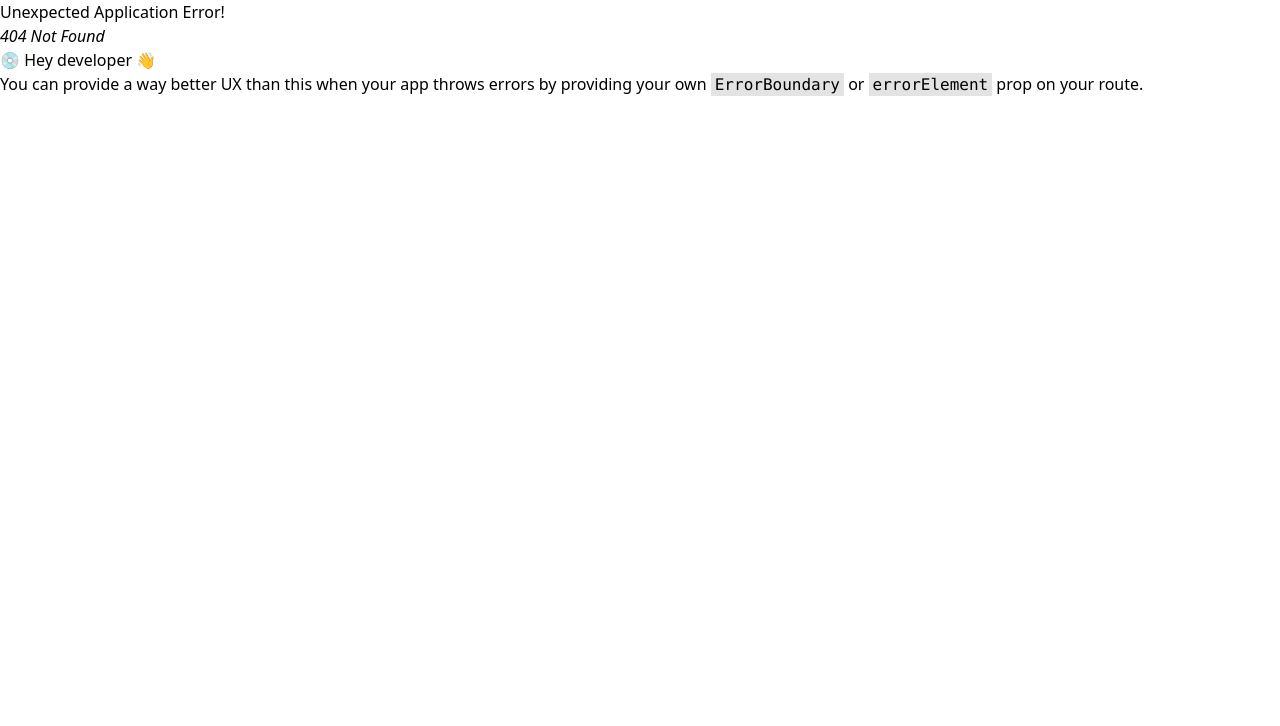
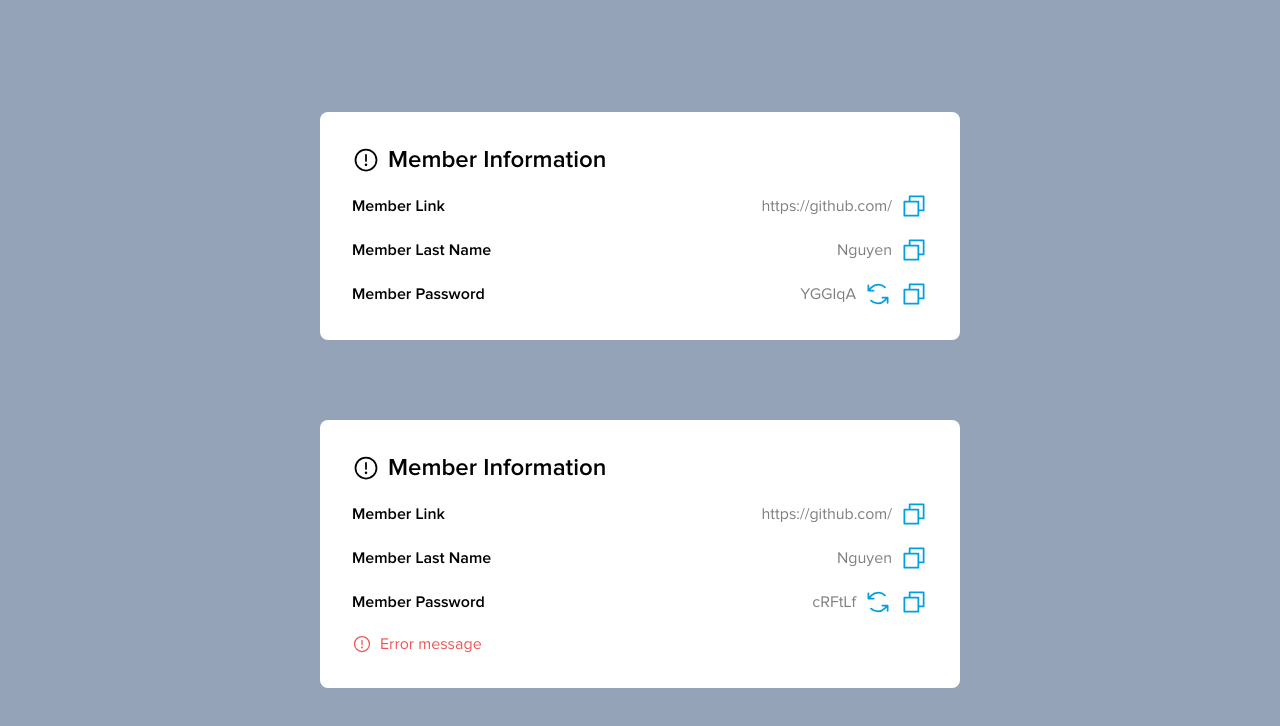
Before and after one commit to UofA-Blueprint/AlzheimerCalgary2.0, a React (Vite) app: page /member-information-test in a window 1280 px wide. Before the commit this address had no page. Shown: the top 726 px of the page. Built offline with nearby package versions, Linux system fonts and the light colour scheme.

Commit message:
Created Member Information component with basic functionalities

```diff
--- a/src/App.tsx
+++ b/src/App.tsx
@@ -14,6 +14,7 @@ import InputCodeTest from "@/routes/InputCodeTest";
 import ToastTestRoute from "@/routes/ToastTestRoute";
 import MediaUploadZoneTestRoute from "@/routes/MediaUploadZoneTestRoute";
 import ColorPickerTestRoute from "@/routes/ColorPickerTestRoute";
+import { MemberInformation } from "./components/MemberInformation";
 
 const router = createBrowserRouter([
   {
@@ -60,6 +61,22 @@ const router = createBrowserRouter([
     path: "/color-picker-test",
     element: <ColorPickerTestRoute />,
   },
+  {
+    path: "/member-information-test",
+    element: (
+      <div className="flex flex-col gap-y-20 items-center justify-center w-full h-[100vh] bg-slate-400">
+        <MemberInformation
+          link="https://github.com/"
+          lastName="Nguyen"
+        />
+        <MemberInformation
+          link="https://github.com/"
+          lastName="Nguyen"
+          errorText="Error message"
+        />
+      </div>
+    ),
+  },
 ]);
 
 function App() {
--- /dev/null
+++ b/src/components/MemberInformation.tsx
@@ -0,0 +1,130 @@
+//#region Imports
+import { useEffect, useState } from "react";
+import {
+  WarningCircle,
+  Copy,
+  ArrowsCounterClockwise,
+} from "@phosphor-icons/react";
+//#endregion
+
+//#region Interfaces
+interface MemberInformationProps {
+  link: string;
+  lastName: string;
+  errorText?: string;
+}
+//#endregion
+
+/**
+ * Renders a member information component.
+ * @param link - The link of the member.
+ * @param lastName - The last name of the member.
+ * @param errorText - The error text to be displayed.
+ * @returns
+ */
+const MemberInformation = ({
+  link,
+  lastName,
+  errorText,
+}: MemberInformationProps) => {
+  const [password, setPassword] = useState<string>();
+  const [copied, setCopied] = useState<boolean>(false);
+  const fields = [
+    { label: "Member Link", value: link },
+    { label: "Member Last Name", value: lastName },
+    { label: "Member Password", value: password || "" },
+  ];
+
+  //#region functions
+  useEffect(() => {
+    handleGeneratePassword();
+  }, []);
+
+  /**
+   * Handles the generate password event.
+   */
+  const handleGeneratePassword = () => {
+    const characters =
+      "ABCDEFGHIJKLMNOPQRSTUVWXYZabcdefghijklmnopqrstuvwxyz0123456789";
+    let result = "";
+
+    for (let i = 0; i < 6; i++) {
+      result += characters.charAt(
+        Math.floor(Math.random() * characters.length)
+      );
+    }
+    setPassword(result);
+  };
+
+  /**
+   * Handles the copy event for the text.
+   *
+   * @param {string} text - The text to be copied.
+   */
+  const handleCopy = async (text: string) => {
+    await navigator.clipboard.writeText(text);
+    setCopied(true);
+  };
+  //#endregion
+
+  setTimeout(() => {
+    setCopied(false);
+  }, 2500);
+
+  return (
+    <div className="flex flex-col gap-y-4 w-[90vw] md:w-[50vw] max-w-2xl text-sm md:text-base bg-neutrals-light-100 p-8 rounded-lg font-display">
+      {/* title */}
+      <div className="flex items-center text-xl md:text-2xl gap-x-2 font-semibold">
+        <WarningCircle size={28} />
+        <p>Member Information</p>
+      </div>
+
+      {fields.map((field, index) => (
+        <div
+          key={index}
+          className="flex items-center justify-between"
+        >
+          {/* Label */}
+          <p className="capitalize font-semibold">{field.label}</p>
+
+          {/* Value */}
+          <div className="flex gap-x-2 items-center">
+            <p className="opacity-50">{field.value}</p>
+            <div className="flex gap-x-2 items-center justify-center text-primary-main">
+              {field.label.toLowerCase() === "member password" ? (
+                <ArrowsCounterClockwise
+                  size={28}
+                  className="cursor-pointer"
+                  onClick={handleGeneratePassword}
+                />
+              ) : null}
+              <Copy
+                size={28}
+                className="cursor-pointer"
+                onClick={() => handleCopy(field.value)}
+              />
+            </div>
+          </div>
+        </div>
+      ))}
+      {/* Error */}
+      {errorText && (
+        <div className="flex items-center gap-x-2 text-status-red-main">
+          <WarningCircle size={20} />
+          <p>{errorText}</p>
+        </div>
+      )}
+
+      {/* Copied Alert*/}
+      <p
+        className={`fixed bottom-4 left-1/2 transform -translate-x-1/2 bg-white py-2 px-3 rounded-lg transition ease-in-out ${
+          copied ? "opacity-100" : "opacity-0"
+        }`}
+      >
+        Copied
+      </p>
+    </div>
+  );
+};
+
+export { MemberInformation };
```
